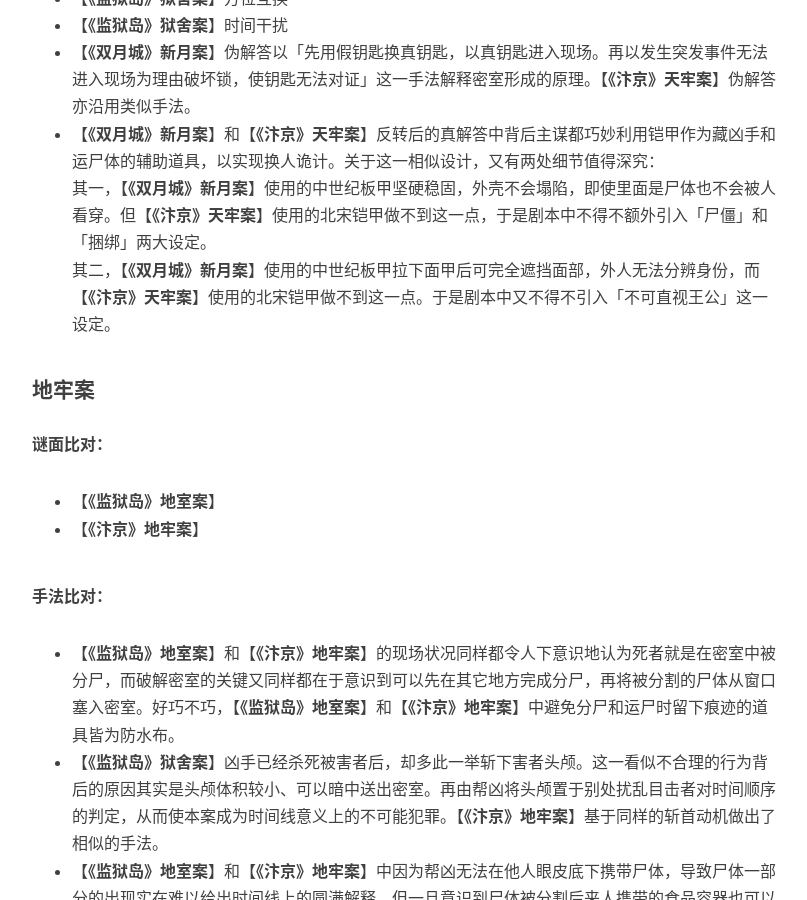
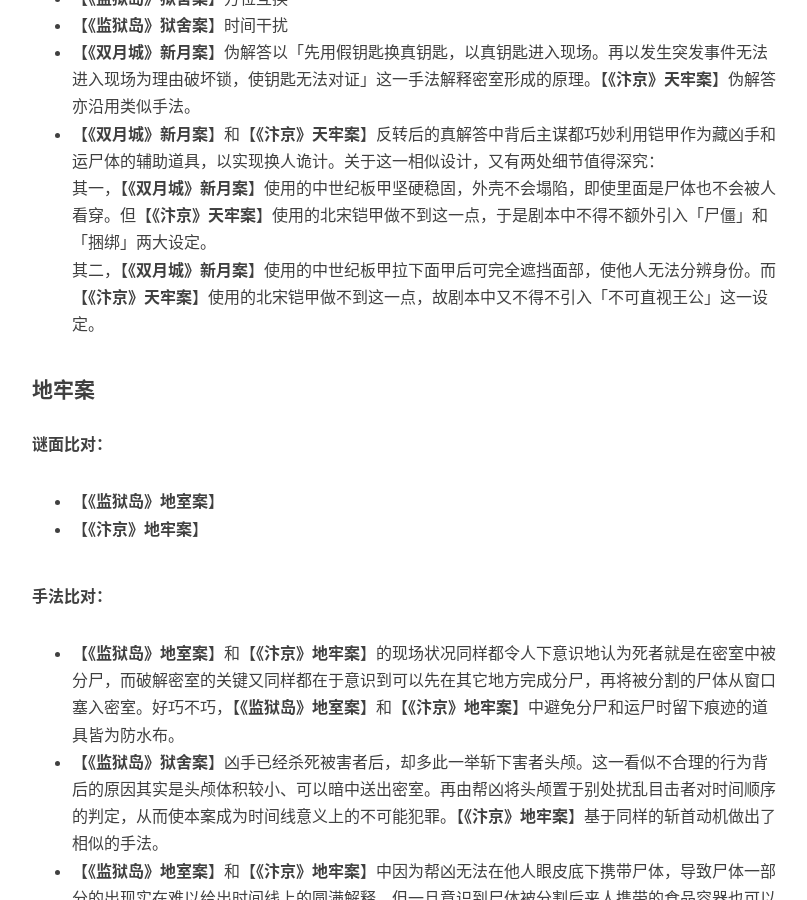
Before and after one commit to mysteryreview/mysteryreview.github.io, a Jekyll site: the page built from _posts/2024-05-31-北宋奇案.md, in a window 1280 px wide and 900 px high, scrolled down 1882 px. Shown: the whole window, without its empty margins (233-1040 px from the left). Built offline with Jekyll 4.4.1, drawn with Linux system fonts in a browser that asks for light colours; nearby versions of some CDN libraries; comment, search, counter and statistics services are not loaded.

Commit message:
Update 2024-05-31-北宋奇案.md

```diff
--- a/_posts/2024-05-31-北宋奇案.md
+++ b/_posts/2024-05-31-北宋奇案.md
@@ -47,7 +47,7 @@ tags:
 * 【**《监狱岛》狱舍案**】方位互换
 * 【**《监狱岛》狱舍案**】时间干扰
 * 【**《双月城》新月案**】伪解答以「先用假钥匙换真钥匙，以真钥匙进入现场。再以发生突发事件无法进入现场为理由破坏锁，使钥匙无法对证」这一手法解释密室形成的原理。【**《汴京》天牢案**】伪解答亦沿用类似手法。
-* 【**《双月城》新月案**】和【**《汴京》天牢案**】反转后的真解答中背后主谋都巧妙利用铠甲作为藏凶手和运尸体的辅助道具，以实现换人诡计。关于这一相似设计，又有两处细节值得深究：<br>其一，【**《双月城》新月案**】使用的中世纪板甲坚硬稳固，外壳不会塌陷，即使里面是尸体也不会被人看穿。但【**《汴京》天牢案**】使用的北宋铠甲做不到这一点，于是剧本中不得不额外引入「尸僵」和「捆绑」两大设定。<br>其二，【**《双月城》新月案**】使用的中世纪板甲拉下面甲后可完全遮挡面部，外人无法分辨身份，而【**《汴京》天牢案**】使用的北宋铠甲做不到这一点。于是剧本中又不得不引入「不可直视王公」这一设定。
+* 【**《双月城》新月案**】和【**《汴京》天牢案**】反转后的真解答中背后主谋都巧妙利用铠甲作为藏凶手和运尸体的辅助道具，以实现换人诡计。关于这一相似设计，又有两处细节值得深究：<br>其一，【**《双月城》新月案**】使用的中世纪板甲坚硬稳固，外壳不会塌陷，即使里面是尸体也不会被人看穿。但【**《汴京》天牢案**】使用的北宋铠甲做不到这一点，于是剧本中不得不额外引入「尸僵」和「捆绑」两大设定。<br>其二，【**《双月城》新月案**】使用的中世纪板甲拉下面甲后可完全遮挡面部，使他人无法分辨身份。而【**《汴京》天牢案**】使用的北宋铠甲做不到这一点，故剧本中又不得不引入「不可直视王公」这一设定。
 
 #### 地牢案
 
```
